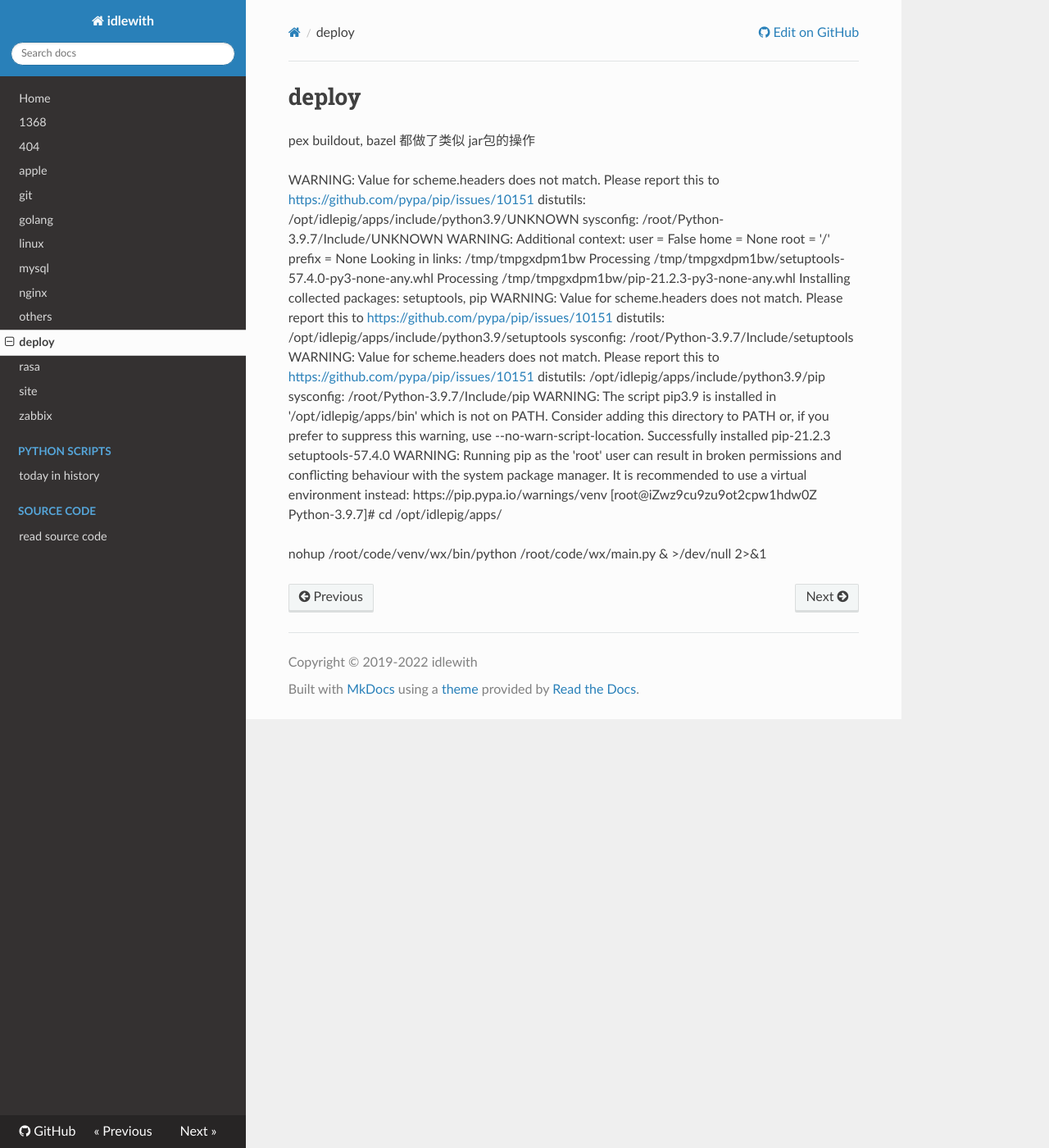
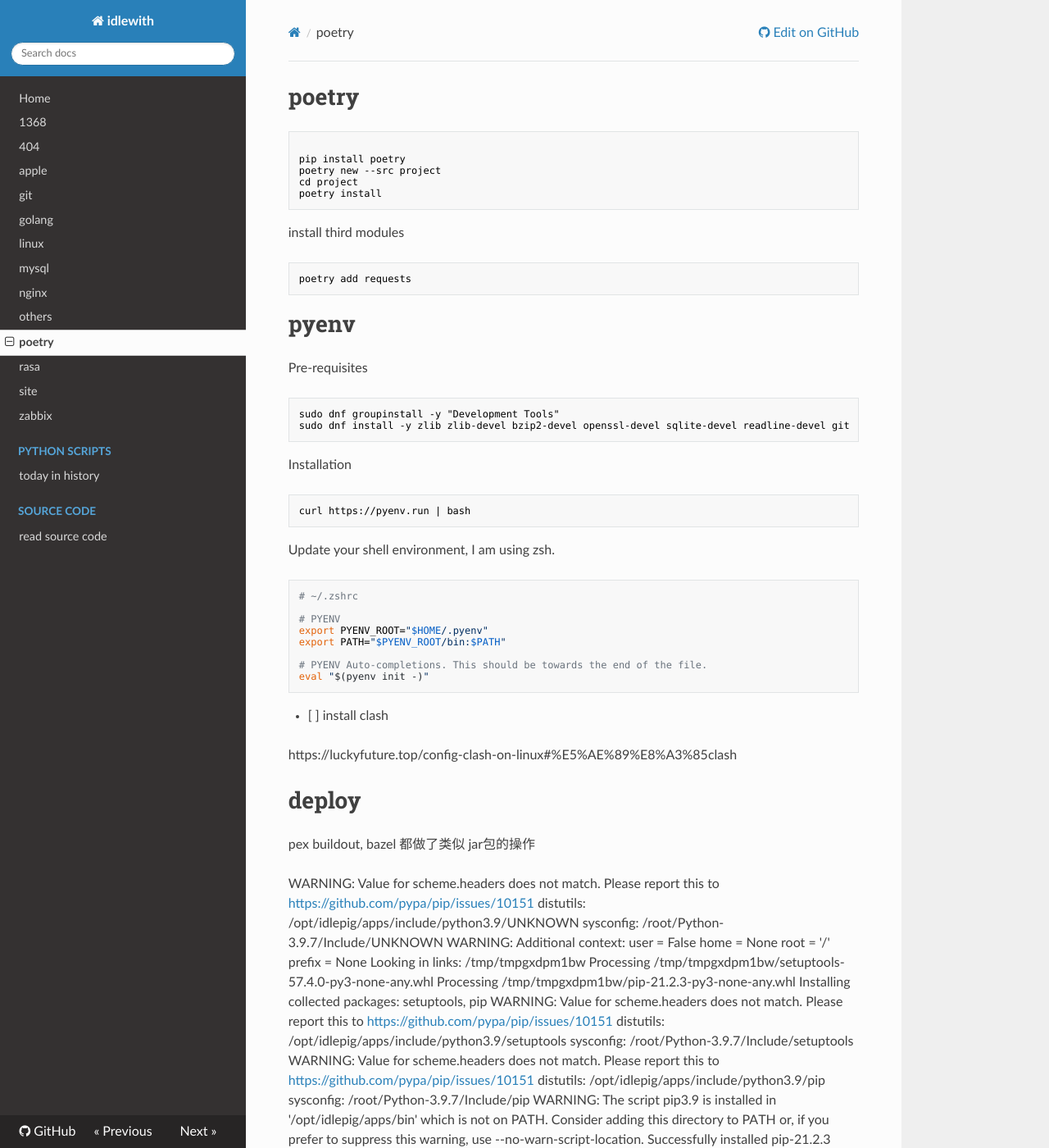
Before and after one commit to idlewith/blog, an MkDocs documentation site: the page built from docs/python.md, in a window 1280 px wide and 1400 px high. Shown: the whole window at 82% size. Built offline with MkDocs 1.6.1, drawn with Linux system fonts in a browser that asks for light colours; nearby versions of some CDN libraries.

Commit message:
feat: poetry, pyenv

````diff
--- a/docs/python.md
+++ b/docs/python.md
@@ -1,3 +1,57 @@
+
+# poetry
+
+
+```shell
+
+pip install poetry
+poetry new --src project
+cd project
+poetry install
+```
+
+install third modules
+
+```shell
+poetry add requests
+```
+
+# pyenv
+
+Pre-requisites
+
+```shell
+sudo dnf groupinstall -y "Development Tools"
+sudo dnf install -y zlib zlib-devel bzip2-devel openssl-devel sqlite-devel readline-devel git
+```
+
+Installation
+
+```shell
+curl https://pyenv.run | bash
+```
+
+Update your shell environment, I am using zsh.
+
+```
+# ~/.zshrc
+
+# PYENV
+export PYENV_ROOT="$HOME/.pyenv"
+export PATH="$PYENV_ROOT/bin:$PATH"
+
+# PYENV Auto-completions. This should be towards the end of the file.
+eval "$(pyenv init -)"
+```
+
+
+- [ ] install clash
+
+
+https://luckyfuture.top/config-clash-on-linux#%E5%AE%89%E8%A3%85clash
+
+
+
 # deploy
 
 pex buildout, bazel 都做了类似 jar包的操作
````
